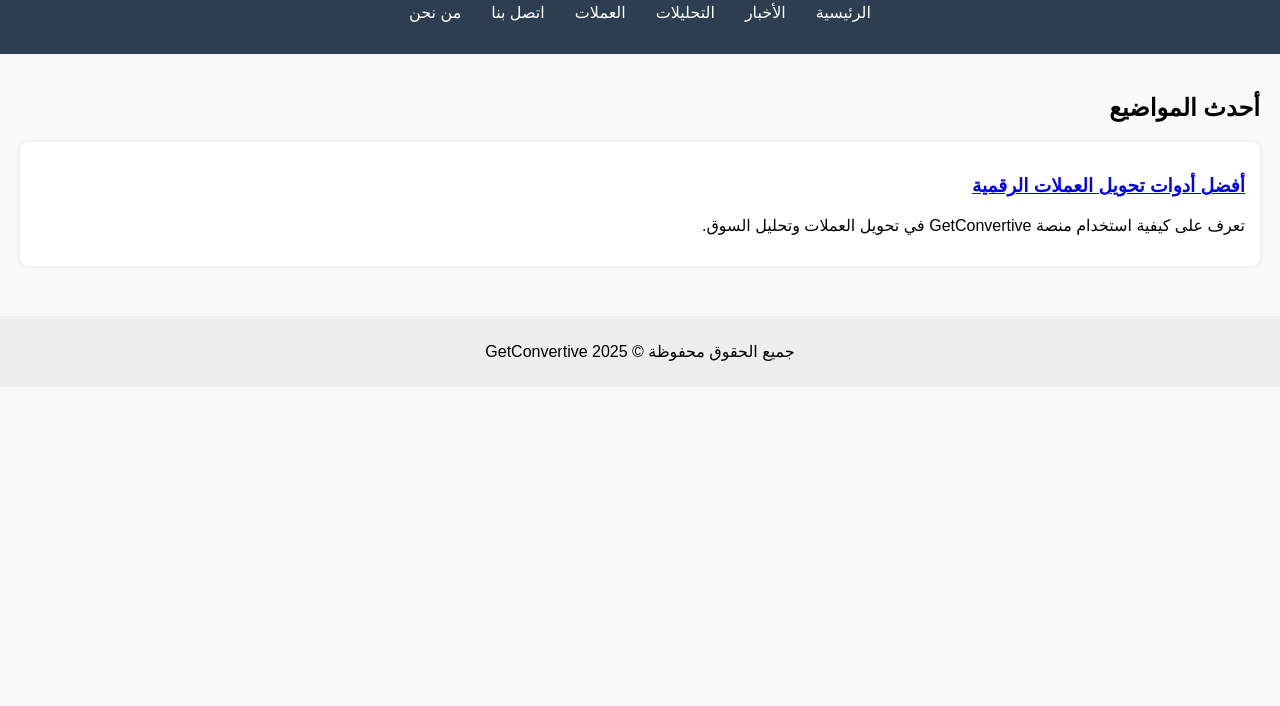
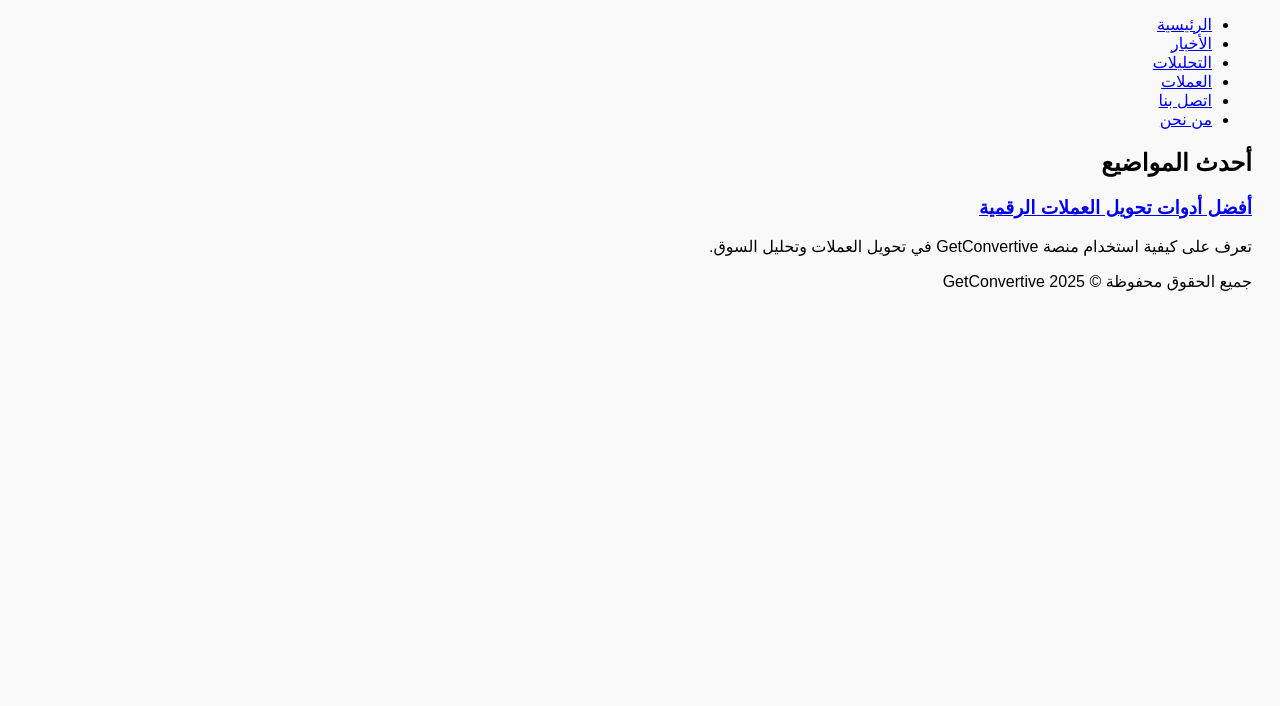
Before and after one commit to nehal40/crypto-converter, a plain HTML site: page index.html in a window 1280 px wide. Shown: the part 94-800 px from the top of the page. Drawn offline with Linux system fonts and the light colour scheme.

Commit message:
Update style.css

```diff
--- a/style.css
+++ b/style.css
@@ -1,9 +1,2 @@
 
-body { font-family: 'Arial', sans-serif; direction: rtl; background: #f9f9f9; margin: 0; padding: 0; }
-header { background: #2c3e50; color: white; padding: 1em; text-align: center; }
-nav ul { list-style: none; padding: 0; display: flex; justify-content: center; flex-wrap: wrap; }
-nav ul li { margin: 0 15px; }
-nav ul li a { color: white; text-decoration: none; }
-main { padding: 20px; }
-.featured article { background: white; padding: 15px; margin-bottom: 10px; border-radius: 8px; box-shadow: 0 0 5px rgba(0,0,0,0.1); }
-footer { background: #eee; text-align: center; padding: 10px; margin-top: 20px; }
+body { font-family: Arial; background: #f9f9f9; padding: 20px; }
```
